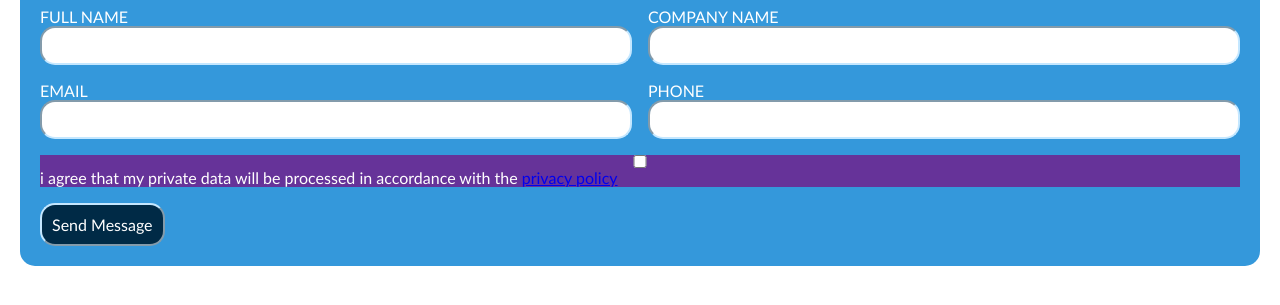
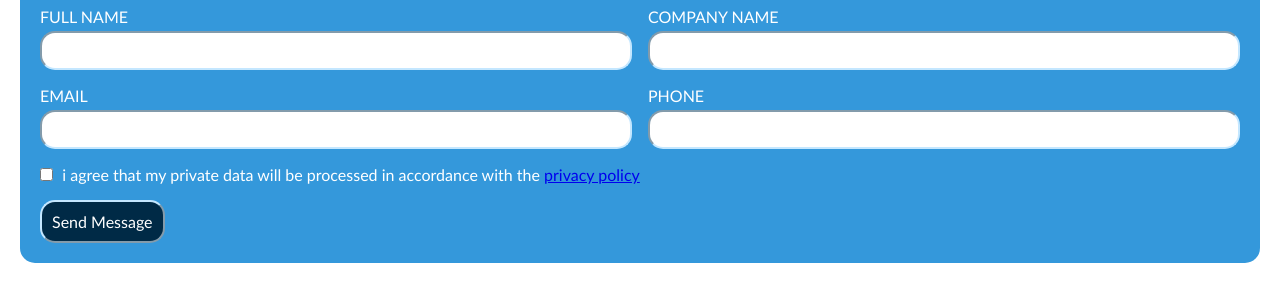
Before and after one commit to neetaPurohit/CSS, a plain HTML site: page Forms/Form_two/index.html in a window 1280 px wide. Shown: the part 111-416 px from the top of the page. Drawn offline with Linux system fonts and the light colour scheme.

Commit message:
css done

```diff
--- a/Forms/Form_two/index.html
+++ b/Forms/Form_two/index.html
@@ -4,7 +4,7 @@
     <meta charset="UTF-8">
     <meta name="viewport" content="width=device-width, initial-scale=1.0">
     <title>form 2 </title>
-    <link rel="stylesheet" href="stlye.css">
+    <link rel="stylesheet" href="style.css">
 </head>
 <body>
     <div class="form-container">
--- a/Forms/Form_two/stlye.css
+++ b/Forms/Form_two/style.css
@@ -44,20 +44,40 @@ form{
 }
 .form-group{
       display: grid;
+      gap: 0.25lh;/*line height between text*/
 }
 label{
    text-transform: uppercase;
    font-size: 1rem;
+   text-box-trim: trim-both;
+   text-box-edge: cap alphabetic;/*it lined up exactly with the bottom input*/
+
 }
+
 input{
     border-radius: var(--border-radius);
     border-color: var(--border-color);
     padding: 1ex 2ex;
+    accent-color: var(--button-background-color);/*check box color {accent for radio,checkbox,range..etc not text}*/
+    /* width: 100%; */
+    /*all input will take 100% width and cause checkbox so will add for all width but not for checkbox*/
+}
+
+/* input[type="text"],
+input[type="password"],
+input[type="tel"]{
+
+} Instead*/
+
+ input:not([type="checkbox"]){
     width: 100%;
-}
+
+ }
 .form-group:has(.fine-print){
     grid-column: 1/-1;
-    background-color: rebeccapurple;
+    /* background-color: rebeccapurple; */
+    display: flex;
+    gap: 1ch; /*1 character gap between checkbox and text*/
 }
 .fine-print{
     text-transform: lowercase;
```
